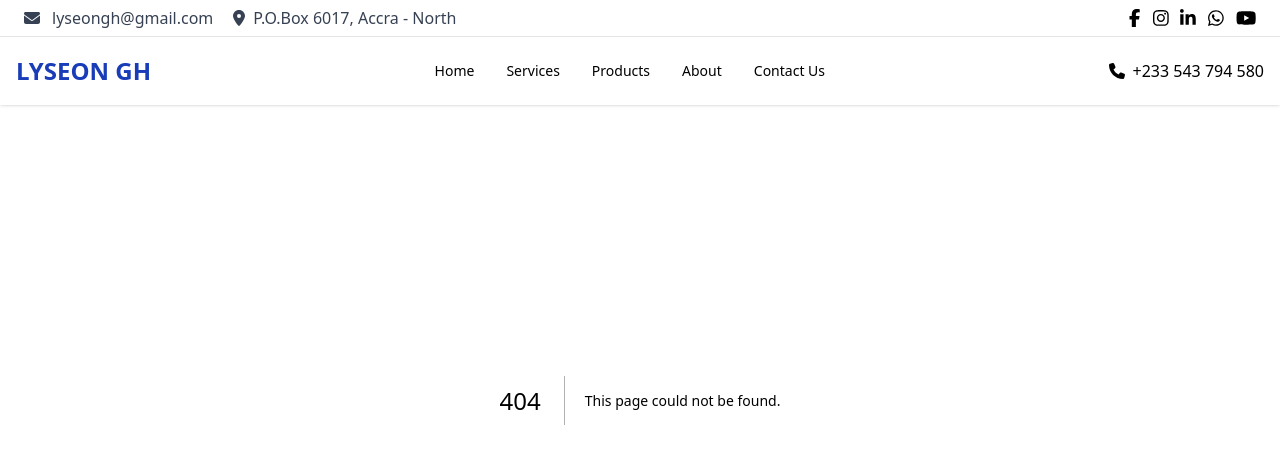
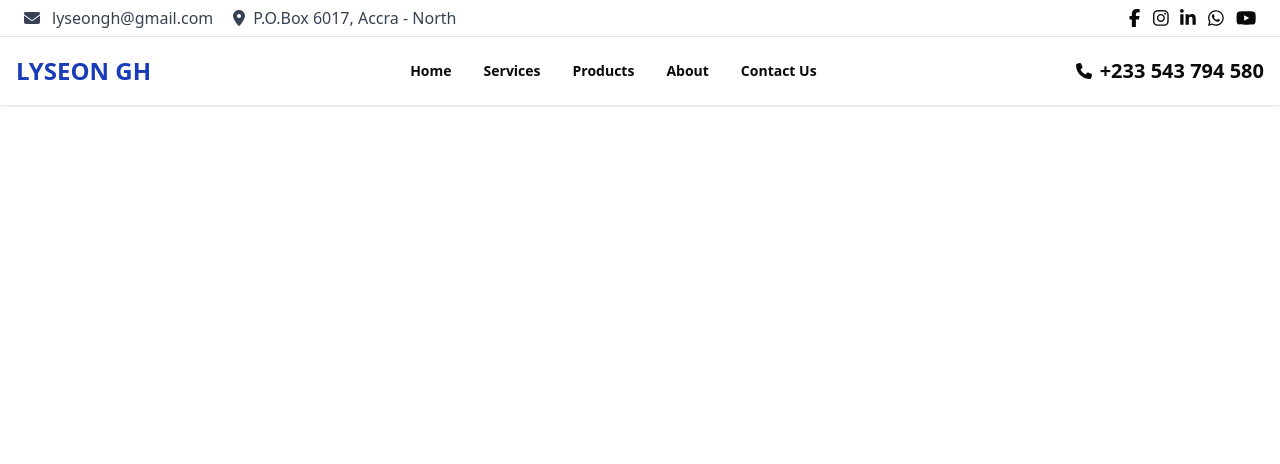
Before and after one commit to LYSEONGH-PROJECT/LYSEONGH-frontend, a Next.js app in the folder lyseongh-website/: page /about in a window 1280 px wide. Before the commit this address had no page. Shown: the top 464 px of the page. Built offline with nearby package versions, Linux system fonts and the light colour scheme.

Commit message:
some edits

```diff
--- /dev/null
+++ b/lyseongh-website/src/app/about/page.jsx
@@ -0,0 +1,7 @@
+export default function About(){
+    return (
+        <div>
+            <h1>Welcome to the About Page.</h1>
+        </div>
+    )
+}
--- /dev/null
+++ b/lyseongh-website/src/app/contact-us/page.jsx
@@ -0,0 +1,7 @@
+export default function Contact(){
+    return (
+        <div>
+            <h1>Welcome to the Contact Page.</h1>
+        </div>
+    )
+}
--- a/lyseongh-website/src/app/layout.jsx
+++ b/lyseongh-website/src/app/layout.jsx
@@ -24,7 +24,9 @@ export default function RootLayout({ children }) {
         className={`${geistSans.variable} ${geistMono.variable} antialiased`}
       >
         <Navbar />
-        {children}
+        <main>
+          {children}
+        </main>
       </body>
     </html>
   );
--- /dev/null
+++ b/lyseongh-website/src/app/products/page.jsx
@@ -0,0 +1,7 @@
+export default function Products(){
+    return (
+        <div>
+            <h1>Welcome to the Products Page.</h1>
+        </div>
+    )
+}
--- /dev/null
+++ b/lyseongh-website/src/app/services/page.jsx
@@ -0,0 +1,7 @@
+export default function services(){
+    return (
+        <div>
+            <h1>Welcome to the Services Page.</h1>
+        </div>
+    )
+}
--- a/lyseongh-website/src/components/features/home-page/hero-section.jsx
+++ b/lyseongh-website/src/components/features/home-page/hero-section.jsx
@@ -1,79 +1,82 @@
-"use client";
+'use client';
 
-import { Swiper, SwiperSlide } from "swiper/react";
-import { Navigation, Pagination, Autoplay } from "swiper/modules";
-import Image from "next/image";
+import { Swiper, SwiperSlide } from 'swiper/react';
+import { Pagination, Autoplay } from 'swiper/modules';
+import Image from 'next/image';
 import 'swiper/css';
-import 'swiper/css/navigation';
 import 'swiper/css/pagination';
-import Link from "next/link";
-import { motion } from "framer-motion";
+import Link from 'next/link';
+import { motion } from 'framer-motion';
+import { useState } from 'react';
 
 const slides = [
   {
     id: 1,
-    imageSrc: "/images/home/cctv-installation.png",
-    title: "Professional CCTV Installation",
-    subtitle: "Secure your property with our advanced surveillance solutions",
-    ctaText: "Get Protected",
-    ctaLink: "/services/cctv-installation"
+    imageSrc: '/images/home/cctv-installation.png',
+    title: 'Professional CCTV Installation',
+    subtitle: 'Secure your property with our advanced surveillance solutions',
+    ctaText: 'Get Protected',
+    ctaLink: '/services/cctv-installation',
   },
   {
     id: 2,
-    imageSrc: "/images/home/dstv-installation.png",
-    title: "DStv Installation Services",
-    subtitle: "Premium satellite TV installation for your home or business",
-    ctaText: "Explore Packages",
-    ctaLink: "/services/dstv-installation"
+    imageSrc: '/images/home/dstv-installation.png',
+    title: 'DStv Installation Services',
+    subtitle: 'Premium satellite TV installation for your home or business',
+    ctaText: 'Explore Packages',
+    ctaLink: '/services/dstv-installation',
   },
   {
     id: 3,
-    imageSrc: "/images/home/electrical-wiring.jpg",
-    title: "Electrical Wiring Experts",
-    subtitle: "Safe and reliable electrical installations",
-    ctaText: "Request Service",
-    ctaLink: "/services/electrical-wiring"
-  }
+    imageSrc: '/images/home/electrical-wiring.jpg',
+    title: 'Electrical Wiring Experts',
+    subtitle: 'Safe and reliable electrical installations',
+    ctaText: 'Request Service',
+    ctaLink: '/services/electrical-wiring',
+  },
 ];
 
 const titleVariant = {
-  initial: { y: '-20%', opacity: 0 },
-  animate: { y: 0, opacity: 1 },
-  transition: { duration: 0.6, ease: "easeOut" }
+  hidden: { y: '-20%', opacity: 0 },
+  visible: { y: 0, opacity: 1 },
 };
 
 const subtitleVariant = {
-  initial: { y: '20%', opacity: 0 },
-  animate: { y: 0, opacity: 1 },
-  transition: { duration: 0.6, ease: "easeOut", delay: 0.2 }
+  hidden: { y: '20%', opacity: 0 },
+  visible: { y: 0, opacity: 1 },
 };
 
 const ctaVariant = {
-  initial: { y: 20, opacity: 0 },
-  animate: { y: 0, opacity: 1 },
-  transition: { duration: 0.6, ease: "easeOut", delay: 0.4 }
+  hidden: { y: 20, opacity: 0 },
+  visible: { y: 0, opacity: 1 },
 };
 
 export function Hero() {
+  const [activeIndex, setActiveIndex] = useState(0);
+
   return (
     <section className="relative">
       <Swiper
-        modules={[ Pagination, Autoplay]}
+        modules={[Pagination, Autoplay]}
         pagination={{
           clickable: true,
           bulletClass: 'swiper-pagination-bullet bg-white/50',
-          bulletActiveClass: 'swiper-pagination-bullet-active !bg-white'
+          bulletActiveClass: 'swiper-pagination-bullet-active !bg-white',
         }}
         spaceBetween={0}
         slidesPerView={1}
         loop={true}
         autoplay={{
           delay: 8000,
-          disableOnInteraction: false
+          disableOnInteraction: false,
         }}
+        onSlideChange={(swiper) => setActiveIndex(swiper.realIndex)}
         className="w-full h-screen max-h-[800px]"
       >
-        {slides.map((slide) => (
+        {slides.map((slide, index) => {
+          const isActive = index === activeIndex;
+
+          return (
             <SwiperSlide key={slide.id} className="relative">
               <div className="absolute inset-0 bg-black/40 z-10" />
               <Image
@@ -87,9 +90,9 @@ export function Hero() {
                 <div className="max-w-3xl space-y-6">
                     <motion.div
                         variants={titleVariant}
-                    initial="initial"
-                    animate="animate"
-                    transition={titleVariant.transition}
+                        initial="hidden"
+                        animate="visible"
+                        viewport={{ once: true }}
                     >
                         <h1 className="text-4xl md:text-5xl font-bold drop-shadow-lg">
                         {slide.title}
@@ -99,9 +102,9 @@ export function Hero() {
                   {slide.subtitle && (
                     <motion.div
                         variants={subtitleVariant}
-                        initial="initial"
-                        animate="animate"
-                        transition={subtitleVariant.transition}
+                        initial="hidden"
+                        animate="visible"
+                        viewport={{ once: true }}
                     >
                       <p className="text-xl md:text-2xl drop-shadow-lg">
                         {slide.subtitle}
@@ -112,9 +115,9 @@ export function Hero() {
                   {slide.ctaText && slide.ctaLink && (
                     <motion.div
                       variants={ctaVariant}
-                        initial="initial"
-                        animate="animate"
-                        transition={ctaVariant.transition}
+                      initial="hidden"
+                      animate={isActive ? 'visible' : 'hidden'}
+                      transition={{ duration: 0.6, ease: 'easeOut', delay: 0.4 }}
                     >
                       <Link
                         href={slide.ctaLink}
@@ -127,7 +130,8 @@ export function Hero() {
                 </div>
               </div>
             </SwiperSlide>
-        ))}
+          );
+        })}
       </Swiper>
     </section>
   );
--- a/lyseongh-website/src/components/layout/nav-bar.jsx
+++ b/lyseongh-website/src/components/layout/nav-bar.jsx
@@ -28,10 +28,10 @@ import { FontAwesomeIcon } from "@fortawesome/react-fontawesome";
 
 const MOBILE_NAV_LINKS = [
     { id: 1, href: '/', name: 'Home' },
-    { id: 2, href: '/', name: 'Services' },
-    { id: 3, href: '/', name: 'Products' },
-    { id: 4, href: '/', name: 'About' },
-    { id: 5, href: '/', name: 'Contact Us' },
+    { id: 2, href: '/services', name: 'Services' },
+    { id: 3, href: '/products', name: 'Products' },
+    { id: 4, href: '/about', name: 'About' },
+    { id: 5, href: '/contact-us', name: 'Contact Us' },
 ];
 
 const SOCIAL_LINKS = [
@@ -105,7 +105,7 @@ const DesktopNav = () => (
             {MOBILE_NAV_LINKS.map((link) => (
                 <NavigationMenuItem key={link.id}>
                     <NavigationMenuLink asChild>
-                        <Link href={link.href} className="hover:text-blue-600 transition-colors">
+                        <Link href={link.href} className="hover:text-blue-600 transition-colors font-semibold">
                             {link.name}
                         </Link>
                     </NavigationMenuLink>
@@ -190,7 +190,7 @@ export function Navbar() {
 
                 <Link href="tel:+233543794580" className="hidden md:flex items-center gap-x-2 hover:text-blue-600 transition-colors">
                     <FontAwesomeIcon icon={faPhone} />
-                    <span className="text-md">+233 543 794 580</span>
+                    <span className="text-xl font-semibold hover:text-blue-600">+233 543 794 580</span>
                 </Link>
             </div>
 
```
Lines whose indentation alone changed are shown as unchanged.
